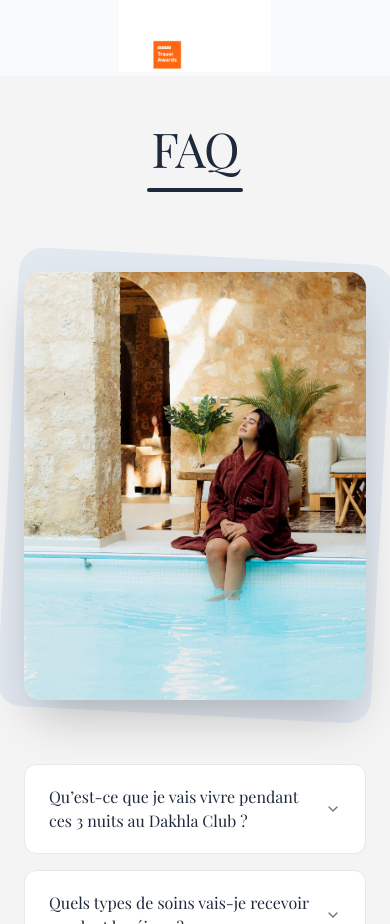
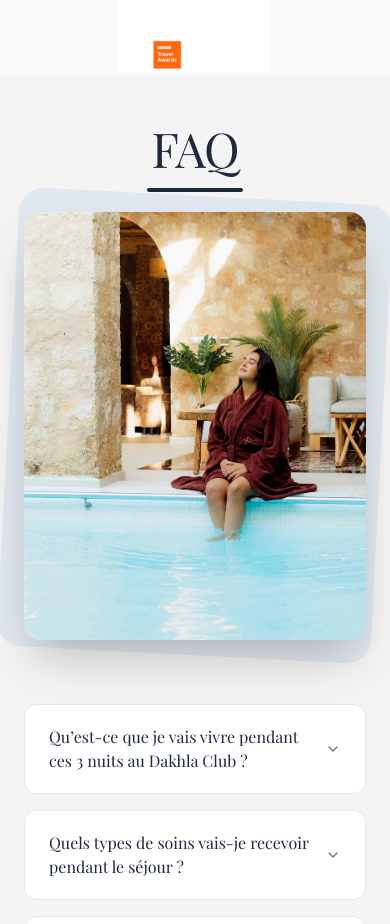
Before and after one commit to successproductions/hotel-thalasso-landing, a Next.js app: page /fr/evasion-holistique-3-jours in a window 390 px wide. Shown: the part 8700-9624 px from the top of the page. Built offline with nearby package versions, Linux system fonts and the light colour scheme.

Commit message:
fix: adjust margin for header section in FAQ components for improved layout consistency

```diff
--- a/src/components/FAQ.tsx
+++ b/src/components/FAQ.tsx
@@ -74,7 +74,7 @@ export default function FAQSection() {
           viewport={{ once: true, margin: '-50px' }}
         >
           {/* Header Section */}
-          <motion.div className="mb-20 text-center" variants={itemVariants}>
+          <motion.div className="md:mb-20 mb-5 text-center" variants={itemVariants}>
             <motion.div
               className="inline-block"
               whileHover={{ scale: 1.05 }}
--- a/src/components/offer-5/FAQSection5.tsx
+++ b/src/components/offer-5/FAQSection5.tsx
@@ -95,7 +95,7 @@ export default function FAQ5() {
           viewport={{ once: true, margin: '-50px' }}
         >
           {/* Header Section */}
-          <motion.div className="mb-20 text-center" variants={itemVariants}>
+          <motion.div className="md:mb-20 mb-5 text-center" variants={itemVariants}>
             <motion.div
               className="inline-block"
               whileHover={{ scale: 1.05 }}
```
